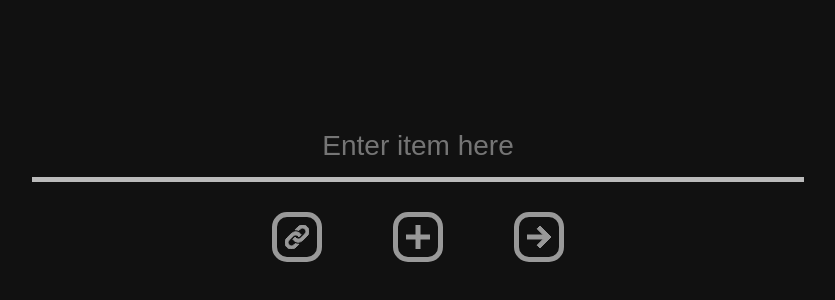
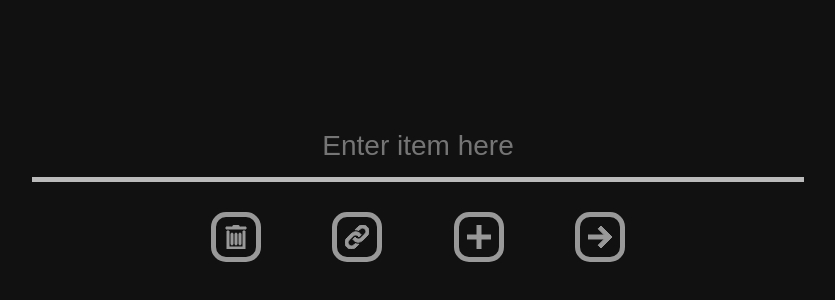
Before and after one commit to shatayu/rankings, a React (Create React App) app: page / in a window 1280 px wide. Shown: the part 128-428 px from the top of the page, without its empty margins (222-1057 px from the left). Built offline with nearby package versions, Linux system fonts and the light colour scheme.

Commit message:
added clear button

```diff
--- a/src/Input/Input.js
+++ b/src/Input/Input.js
@@ -58,6 +58,13 @@ export default function Input({onFinalizeEntries}) {
                 </form>
             </div>
             <div className={styles.buttonContainer}>
+            <div className={entries.length > 0 ? styles.button + ' ' + styles.enabledButton : styles.button + ' ' + styles.disabledButton} onClick={
+                () => {
+                    setEntries([]);
+                }
+            }>
+                <svg width="24" height="24" viewBox="0 0 24 24"><path d="M9 19c0 .552-.448 1-1 1s-1-.448-1-1v-10c0-.552.448-1 1-1s1 .448 1 1v10zm4 0c0 .552-.448 1-1 1s-1-.448-1-1v-10c0-.552.448-1 1-1s1 .448 1 1v10zm4 0c0 .552-.448 1-1 1s-1-.448-1-1v-10c0-.552.448-1 1-1s1 .448 1 1v10zm5-17v2h-20v-2h5.711c.9 0 1.631-1.099 1.631-2h5.315c0 .901.73 2 1.631 2h5.712zm-3 4v16h-14v-16h-2v18h18v-18h-2z"/></svg>
+            </div>
             <div className={entries.length > 1 ? styles.button + ' ' + styles.enabledButton : styles.button + ' ' + styles.disabledButton} onClick={async () => {
                     // generate shared link
                     const url = 'https://3ocshrauf1.execute-api.us-west-1.amazonaws.com/lists';
@@ -68,10 +75,8 @@ export default function Input({onFinalizeEntries}) {
                     };
 
                     const result = await axios.put(url, body);
-                    console.log(result);
 
                     const baseURL = window.location.href.substr(0, window.location.href.lastIndexOf('/')) + '/';
-                    console.log(baseURL);
                     copy(baseURL + result.data.new_id);
                 }}><svg width="24" height="24" viewBox="0 0 24 24"><path d="M6.188 8.719c.439-.439.926-.801 1.444-1.087 2.887-1.591 6.589-.745 8.445 2.069l-2.246 2.245c-.644-1.469-2.243-2.305-3.834-1.949-.599.134-1.168.433-1.633.898l-4.304 4.306c-1.307 1.307-1.307 3.433 0 4.74 1.307 1.307 3.433 1.307 4.74 0l1.327-1.327c1.207.479 2.501.67 3.779.575l-2.929 2.929c-2.511 2.511-6.582 2.511-9.093 0s-2.511-6.582 0-9.093l4.304-4.306zm6.836-6.836l-2.929 2.929c1.277-.096 2.572.096 3.779.574l1.326-1.326c1.307-1.307 3.433-1.307 4.74 0 1.307 1.307 1.307 3.433 0 4.74l-4.305 4.305c-1.311 1.311-3.44 1.3-4.74 0-.303-.303-.564-.68-.727-1.051l-2.246 2.245c.236.358.481.667.796.982.812.812 1.846 1.417 3.036 1.704 1.542.371 3.194.166 4.613-.617.518-.286 1.005-.648 1.444-1.087l4.304-4.305c2.512-2.511 2.512-6.582.001-9.093-2.511-2.51-6.581-2.51-9.092 0z"/></svg></div>
                 <div
```
Also changed, not shown: src/assets/iconmonstr-trash-can-2.svg (added).
